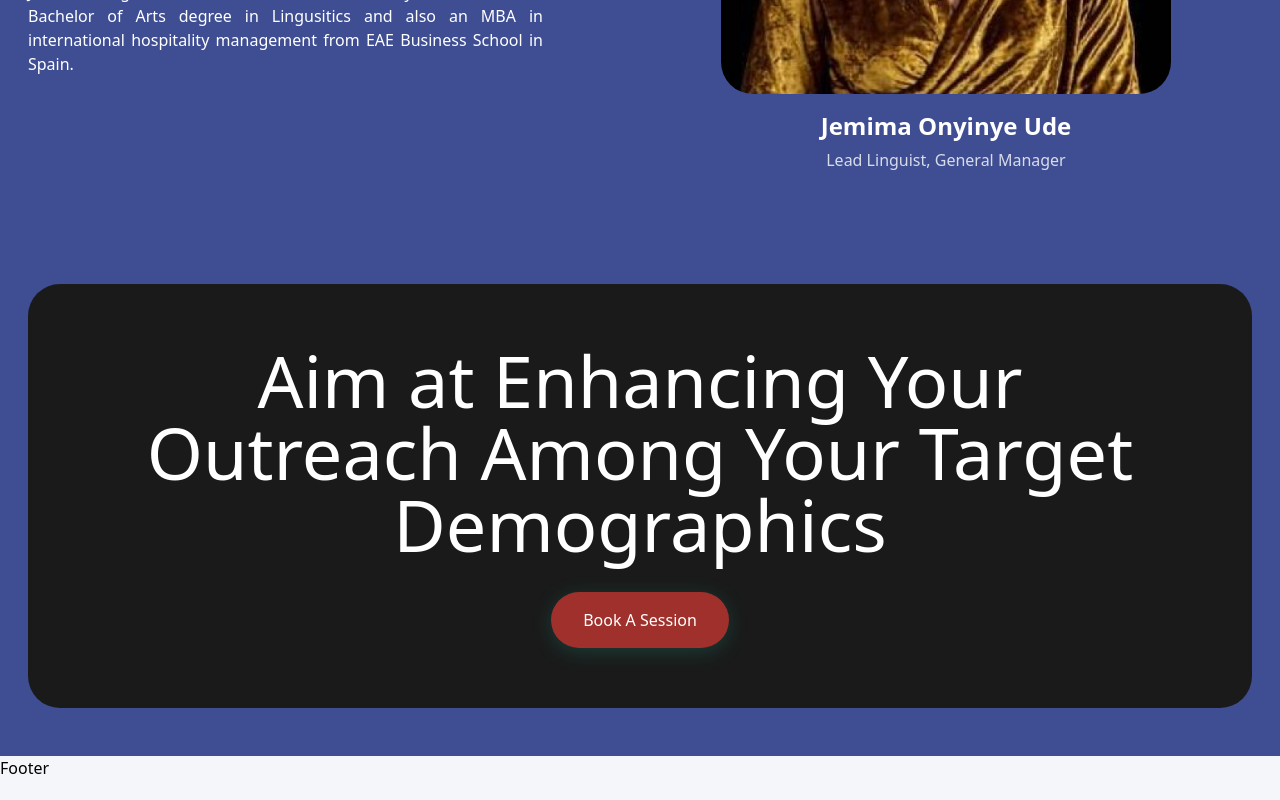
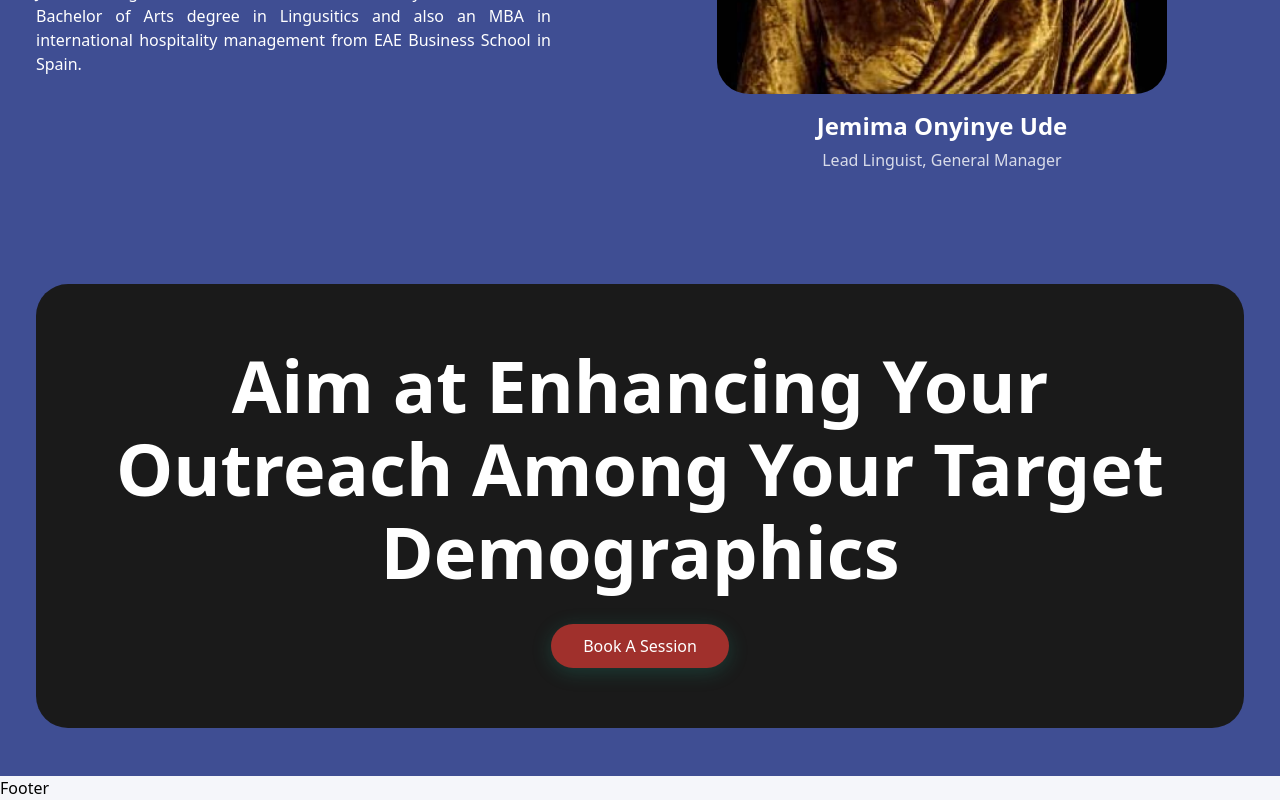
Before and after one commit to Parle-Lingua-Org/parle, a Next.js app: page /about-us in a window 1280 px wide. Shown: the part 1398-2198 px from the top of the page. Built offline with nearby package versions, Linux system fonts and the light colour scheme.

Commit message:
update on about page

```diff
--- a/src/components/Layout.tsx
+++ b/src/components/Layout.tsx
@@ -8,9 +8,7 @@ const Layout = ({
   className?: string;
 }) => {
   return (
-    <div
-      className={`w-full max-w-[1240px] px-4 lg:px-2  mx-auto ${className} `}
-    >
+    <div className={`w-full max-w-[1240px] px-4 mx-auto ${className} `}>
       {children}
     </div>
   );
--- a/src/components/pages/About/Header.tsx
+++ b/src/components/pages/About/Header.tsx
@@ -12,14 +12,16 @@ const AboutHeader = () => {
           </h1>
         </div>
       </div>
+      <div className=" relative bg-gradient-to-br from-[#2F53EB14] from-5% via-white to-[#2F53EB14] to-90% z-30 ">
         <Layout>
           <div className=" grid grid-cols-1 lg:grid-cols-2 max-lg:place-items-center gap-10 py-8 ">
-          <div className=" flex flex-col w-full max-w-full lg:max-w-[535px] gap-3 lg:gap-6 leading-7 text-justify ">
+            <div className="  flex flex-col w-full max-w-full lg:max-w-[535px] gap-3 lg:gap-6 leading-7 text-justify ">
+              {/* <div className=" bg-gradient-to-br from-[#2F53EB14] via-transparent to-transparent z-10 w-1/3 h-full absolute left-0 top-0 " /> */}
               <p>
                 Parle Lingua Services is a dynamic company specializing in
-              translation, interpretation, and language training. Our dedicated
-              team of language experts is committed to facilitating seamless
-              communication across cultures.
+                translation, interpretation, and language training. Our
+                dedicated team of language experts is committed to facilitating
+                seamless communication across cultures.
               </p>
               <p>
                 With a focus on precision and cultural sensitivity, we offer a
@@ -41,6 +43,7 @@ const AboutHeader = () => {
           </div>
         </Layout>
       </div>
+    </div>
   );
 };
 
--- a/src/components/pages/About/Section.tsx
+++ b/src/components/pages/About/Section.tsx
@@ -54,13 +54,13 @@ const AboutSection = () => {
       </Layout>
       <Layout>
         <div className=" w-full bg-[#1A1A1A] py-[60px] px-5 rounded-[32px] text-white flex flex-col justify-center items-center gap-8 ">
-          <p className=" text-7xl text-center font=semi-bold ">
+          <p className="text-[36px] md:text-[48px] lg:text-[72px] text-center font-semibold leading-[1.15] ">
             Aim at Enhancing Your <br className=" hidden md:flex " /> Outreach
             Among Your Target Demographics
           </p>
           <button
             type="button"
-            className=" shadow-xl bg-[#A0302C] py-4 px-8 rounded-full "
+            className=" shadow-xl bg-[#A0302C] py-2.5  px-8 rounded-full "
             style={{
               boxShadow: "0px 4px 20px 0px rgba(32, 170, 144, 0.24)",
             }}
```
Lines whose indentation alone changed are shown as unchanged.
